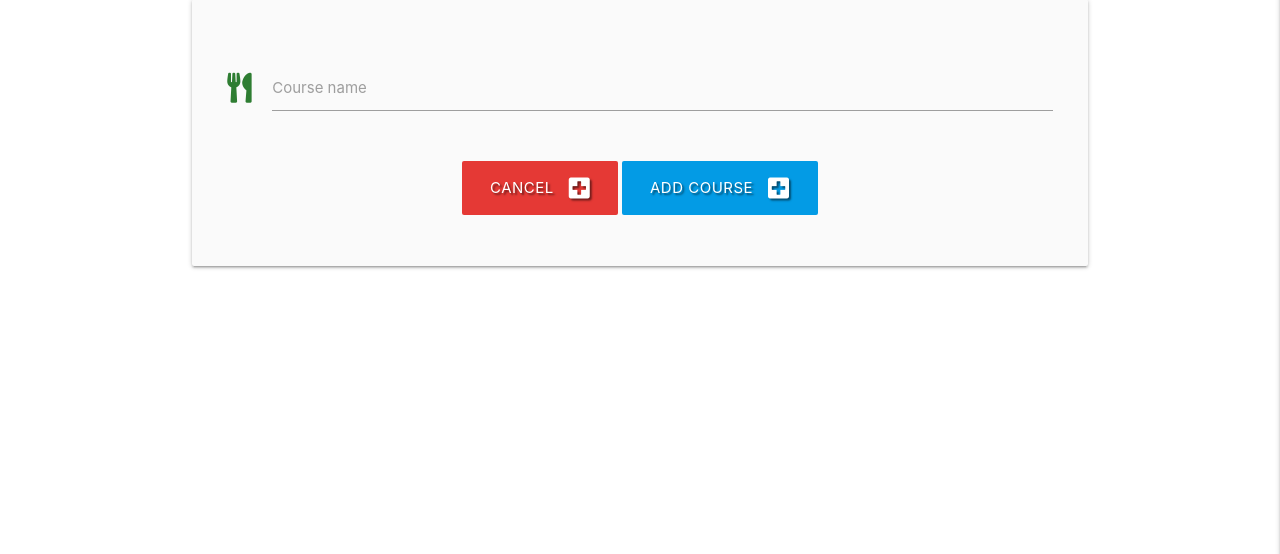
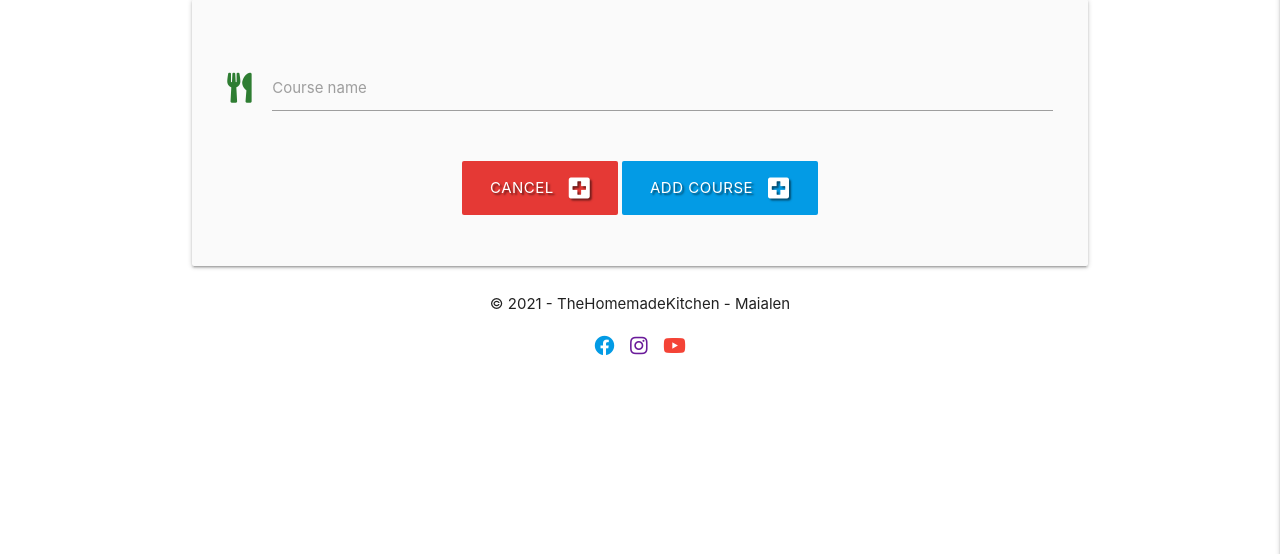
Before and after one commit to maialenz/CookBook, a Flask app: page /add_course in a window 1280 px wide. Shown: the part 169-723 px from the top of the page. Run offline with Flask 2, Linux system fonts and the light colour scheme; some libraries are stand-ins or nearby versions; some web fonts are replaced.

Commit message:
Add footer and style to it on base file

```diff
--- a/static/css/style.css
+++ b/static/css/style.css
@@ -44,6 +44,15 @@ body::before {
     line-height: 2;
 }
 
+/*..............FOOTER..............*/
+
+.list-inline-item {
+    display: inline;
+    font-size: 20px;
+    margin-top: 5px;
+    padding: 5px;
+}
+
 /*........MATERIALIZE CARDS..........*/
 
 .card .card-title {
--- a/templates/base.html
+++ b/templates/base.html
@@ -2,6 +2,7 @@
 <html lang="en">
 
 <head>
+    <!--metadata-->
     <meta charset="UTF-8">
     <meta http-equiv="X-UA-Compatible" content="IE=edge">
     <meta name="viewport" content="width=device-width, initial-scale=1.0">
@@ -11,9 +12,10 @@
         content="food, recipe, cook, kitchen, homemade, cookbook, courses, vegetarian, table, ingredients, seasoning, spicy" />
     <meta name="author" content="Maialen Zumeta" />
 
+    <!--Title-->
     <title>The Homemade Kitchen</title>
 
-
+    <!--Links-->
     <link rel="stylesheet" href="https://cdnjs.cloudflare.com/ajax/libs/font-awesome/5.15.4/css/all.min.css"
         integrity="sha512-1ycn6IcaQQ40/MKBW2W4Rhis/DbILU74C1vSrLJxCq57o941Ym01SwNsOMqvEBFlcgUa6xLiPY/NS5R+E6ztJQ=="
         crossorigin="anonymous" referrerpolicy="no-referrer" />
@@ -36,7 +38,6 @@
         href="{{ url_for('static', filename='images/favicon/favicon-16x16.png') }}">
     <link rel="shortcut icon" href="{{ url_for('static', filename='images/favicon/favicon.ico') }}">
     <link rel="manifest" href="{{ url_for('static', filename='images/favicon/site.webmanifest') }}">
-
 
 </head>
 
@@ -87,7 +88,7 @@
     </header>
 
     <section>
-        <!-- show flash messages here-->
+        <!-- show flash messages on green card-->
         {% with messages = get_flashed_messages() %}
             {% if messages %}
                 {% for message in messages %}
@@ -114,16 +115,49 @@
 
     <!--Footer-->
     <footer>
+        <div class="container">
+            <div class="row center-align">
+                <div class="footer-copyright col s12">
+                    <div class="container center-align col s12">
+                        © 2021 - TheHomemadeKitchen - Maialen
+                    </div>
+                </div>
+
+                <div class="col s12">
+                    <ul class="list-inline social-links">
+                        <li class="list-inline-item">
+                            <a href="https://www.facebook.com/" target="_blank" rel="noreferrer"><i
+                                    class="fab fa-facebook" aria-hidden="true"></i></a>
+                        </li>
+                        <li class="list-inline-item">
+                            <a href="https://www.instagram.com/" target="_blank" rel="noreferrer"><i
+                                    class="fab fa-instagram purple-text text-darken-3" aria-hidden="true"></i></a>
+                        </li>
+                        <li class="list-inline-item">
+                            <a href="https://www.youtube.com/" target="_blank" rel="noreferrer"><i
+                                    class="fab fa-youtube red-text aria-hidden="true"></i></a>
+                        </li>
+                    </ul>
+                </div>
+
+            </div>
+        </div>
+
+            </div>
+        </div>
 
     </footer>
+
     <!--jQuery-->
     <script src="https://code.jquery.com/jquery-3.6.0.min.js"
         integrity="sha256-/xUj+3OJU5yExlq6GSYGSHk7tPXikynS7ogEvDej/m4=" crossorigin="anonymous"></script>
     <script src="https://cdnjs.cloudflare.com/ajax/libs/popper.js/1.14.7/umd/popper.min.js"
         integrity="sha384-UO2eT0CpHqdSJQ6hJty5KVphtPhzWj9WO1clHTMGa3JDZwrnQq4sF86dIHNDz0W1" crossorigin="anonymous">
     </script>
+
     <!--Materialize JS-->
     <script src="https://cdnjs.cloudflare.com/ajax/libs/materialize/1.0.0/js/materialize.min.js"></script>
+
     <!--Custom JS-->
     <script src="{{ url_for('static', filename='js/script.js') }}"></script>
 
```
Also changed, not shown: TESTING.md (added). Lines whose indentation alone changed are shown as unchanged.
